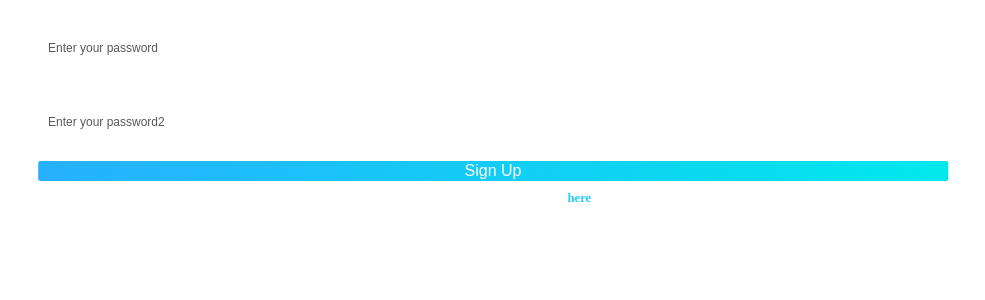
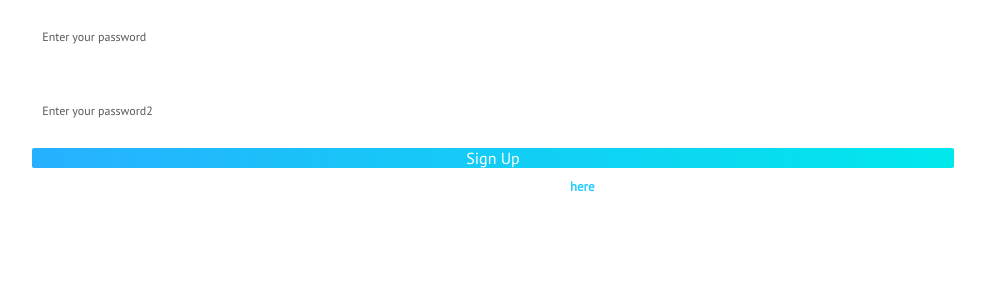
Before and after one commit to grum1n/react-form-validation, a React (Create React App) app: page / in a window 1280 px wide. Shown: the top 300 px of the page, without its empty margins (147-1132 px from the left). Built offline with nearby package versions, Linux system fonts and the light colour scheme.

Commit message:
added style code to App.css

```diff
--- a/src/App.css
+++ b/src/App.css
@@ -1,38 +1,8 @@
-.App {
-  text-align: center;
+@import url('https://fonts.googleapis.com/css2?family=PT+Sans&display=swap');
+
+* {
+  box-sizing: border-box;
+  margin: 0;
+  padding: 0;
+  font-family: 'PT Sans', sans-serif;
 }
-
-.App-logo {
-  height: 40vmin;
-  pointer-events: none;
-}
-
-@media (prefers-reduced-motion: no-preference) {
-  .App-logo {
-    animation: App-logo-spin infinite 20s linear;
-  }
-}
-
-.App-header {
-  background-color: #282c34;
-  min-height: 100vh;
-  display: flex;
-  flex-direction: column;
-  align-items: center;
-  justify-content: center;
-  font-size: calc(10px + 2vmin);
-  color: white;
-}
-
-.App-link {
-  color: #61dafb;
-}
-
-@keyframes App-logo-spin {
-  from {
-    transform: rotate(0deg);
-  }
-  to {
-    transform: rotate(360deg);
-  }
-}
```
